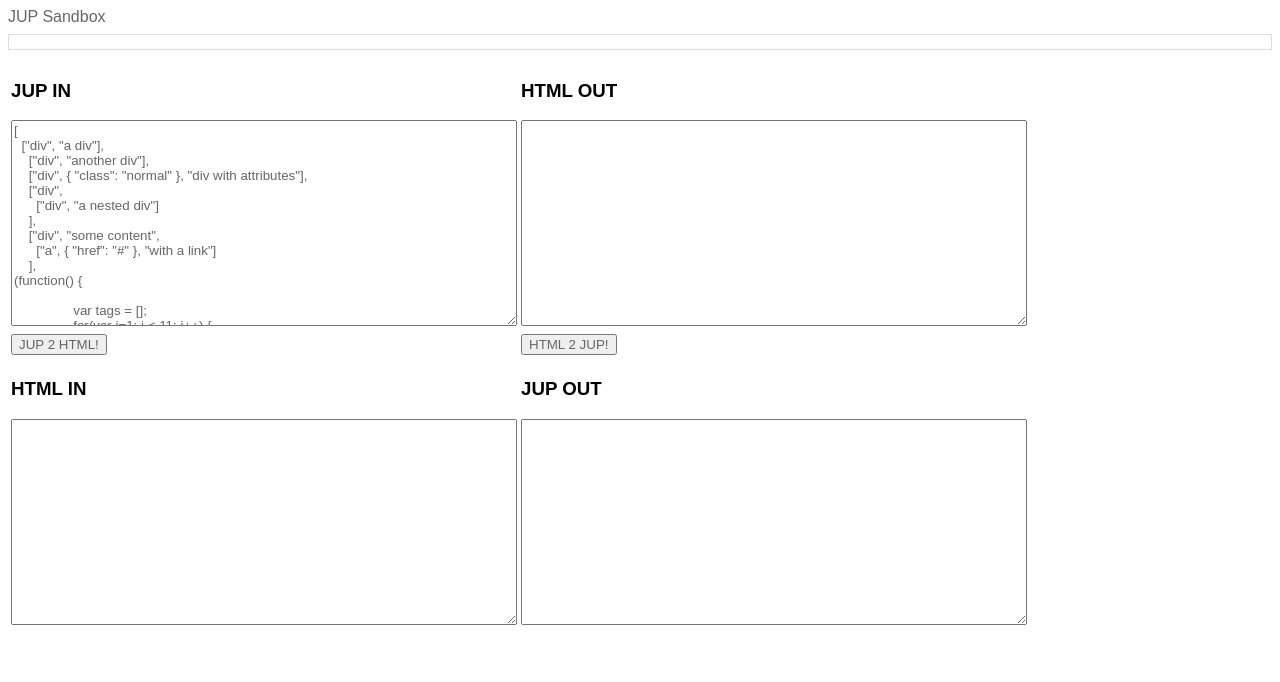
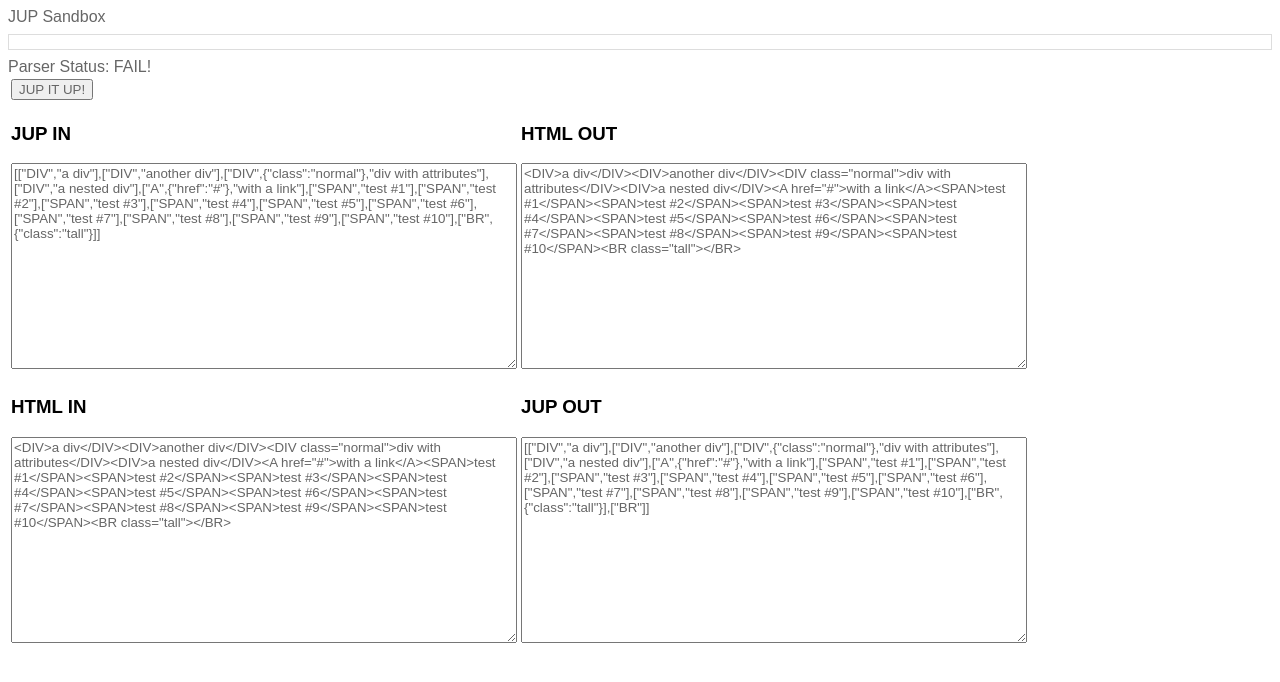
Before and after one commit to heapwolf/JUP, a plain HTML site: page examples/index.html in a window 1280 px wide. Drawn offline with Linux system fonts and the light colour scheme.

Commit message:
renamed parseDOM to parse. removed jquery dependency for JUP. updated playground

```diff
--- a/examples/index.html
+++ b/examples/index.html
@@ -18,9 +18,6 @@
 
 		<!-- JUP.js is included from the root directory js folder, not the /examples/js folder -->
 		<script src="../js/jup.js" type="text/javascript" charset="utf-8"></script>
-
-		JUP Sandbox
-		<hr/>
 
     <!-- include jQuery to help with the example page   ^_^   -->
     <script src="js/jquery.js" type="text/javascript" charset="utf-8"></script>
@@ -141,9 +138,6 @@
         // bind to the click event of the parseJUP button
         $('#parseJUP').click(function(){
 
-          // we could make this a bit easier to read
-          debug.log(JUP.html(eval($('#code').val())));
-
           // parse the JSON from the textarea with JUP and output results to DIV
           var html = JUP.html(eval($('#code').val()));
           $('#output').val(html);
@@ -151,54 +145,42 @@
           // update the htmlCode textarea as well
           $('#HTMLcode').val(html)
 
-        });
+          var jup = JUP.parse($('#HTMLcode').val());
 
-        $('#parseHTML').click(function(){
-
-          // parse the JSON from the textarea with JUP and output results to DIV
-          var jup = JUP.parseDOM($('#HTMLcode').val());
-
-
-          debug.log(jup);
           $('#HTMLoutput').val(JSON.stringify(jup));
 
-          // update the htmlCode textarea as well
-          //$('#HTMLcode').val(html)
+          if($('#code').val() == $('#HTMLoutput').val()){
+            $('#status').html('WIN!');
+          }
+          else{
+            $('#status').html('FAIL!');
+          }
 
         });
 
+        // parse on document ready for fun
+        $('#parseJUP').trigger('click');
       });
 
 		</script>
 	</head>
 	<body>
 
+	  JUP Sandbox
+		<hr/>
+	  Parser Status: <span id = "status"></span>
 	  <table>
+	    <tr>
+       <td colspan = "2">
+         <input id = "parseJUP" type = "button" value = "JUP IT UP!">
+       </td>
+      </tr>
+
+
 	    <tr valign = "top">
 	     <td>
         <h3>JUP IN</h3>
-        <textarea id = "code" class = "code">[
-  ["div", "a div"],
-    ["div", "another div"],
-    ["div", { "class": "normal" }, "div with attributes"],
-    ["div",
-      ["div", "a nested div"]
-    ],
-    ["div", "some content",
-      ["a", { "href": "#" }, "with a link"]
-    ],
-(function() {
-
-		var tags = [];
-		for(var i=1; i < 11; i++) {
-			tags.push(["span", "test #" + i]);
-		}
-		return tags;
-
-	})(),
-
-	["br", { "class": "tall" }]
-]</textarea>
+        <textarea id = "code" class = "code">[["DIV","a div"],["DIV","another div"],["DIV",{"class":"normal"},"div with attributes"],["DIV","a nested div"],["A",{"href":"#"},"with a link"],["SPAN","test #1"],["SPAN","test #2"],["SPAN","test #3"],["SPAN","test #4"],["SPAN","test #5"],["SPAN","test #6"],["SPAN","test #7"],["SPAN","test #8"],["SPAN","test #9"],["SPAN","test #10"],["BR",{"class":"tall"}]]</textarea>
       </td>
        <td>
          <h3>HTML OUT</h3>
@@ -206,14 +188,6 @@
          </div>
        </td>
      </tr>
-       <tr>
-        <td>
-          <input id = "parseJUP" type = "button" value = "JUP 2 HTML!">
-        </td>
-        <td>
-           <input id = "parseHTML" type = "button" value = "HTML 2 JUP!">
-        </td>
-       </tr>
        <tr valign = "top">
          <td>
            <h3>HTML IN</h3>
--- a/js/jup.js
+++ b/js/jup.js
@@ -97,31 +97,40 @@ var JUP = (typeof JUP != "undefined") ? JUP : (function() {
             return Util.translate(structure)[0];
         },
 
-        parseDOM:function(items, ARR){
+        parse:function(items, ARR){
           if(typeof ARR == 'undefined'){
             var ARR = [];
           }
-          $(items).each(function(i,e){
-
-            if($(e).children().length){
-              JUP.parseDOM($(e).children(), ARR);
+          var div = document.createElement('div');
+          div.innerHTML = items;
+          var elements = div.childNodes;
+          for(var i = 0; i < elements.length; i++){
+            var e = elements[i];
+            var children = e.childNodes;
+            if(children.length && children[0].nodeName != '#text'){
+              JUP.parse(e, ARR);
             }
             else{
               var arr = [];
-              arr.push($(e)[0].tagName);
-              if($(e)[0].attributes.length){
-                $($(e)[0].attributes).each(function(i,e){
-                    var attr = {};
-                    attr[e.name] = e.value;
-                    arr.push(attr);
-                })
+              if(e.nodeName == '#text'){
+                //debug.log('ignore this');
               }
-              if($(e).html().length){
-                arr.push($(e).html());
+              else{
+               arr.push(e.tagName);
+               if(e.attributes.length){
+                 for(var x = 0; x < e.attributes.length; x ++){
+                   var attr = {};
+                   attr[e.attributes[x].name] = e.attributes[x].value;
+                   arr.push(attr);
+                  }
+                }
+                if($(e).html().length){
+                  arr.push($(e).html());
+                }
+                ARR.push(arr);
               }
-              ARR.push(arr);
             }
-         });
+          }
           return ARR;
         }
     };
```
